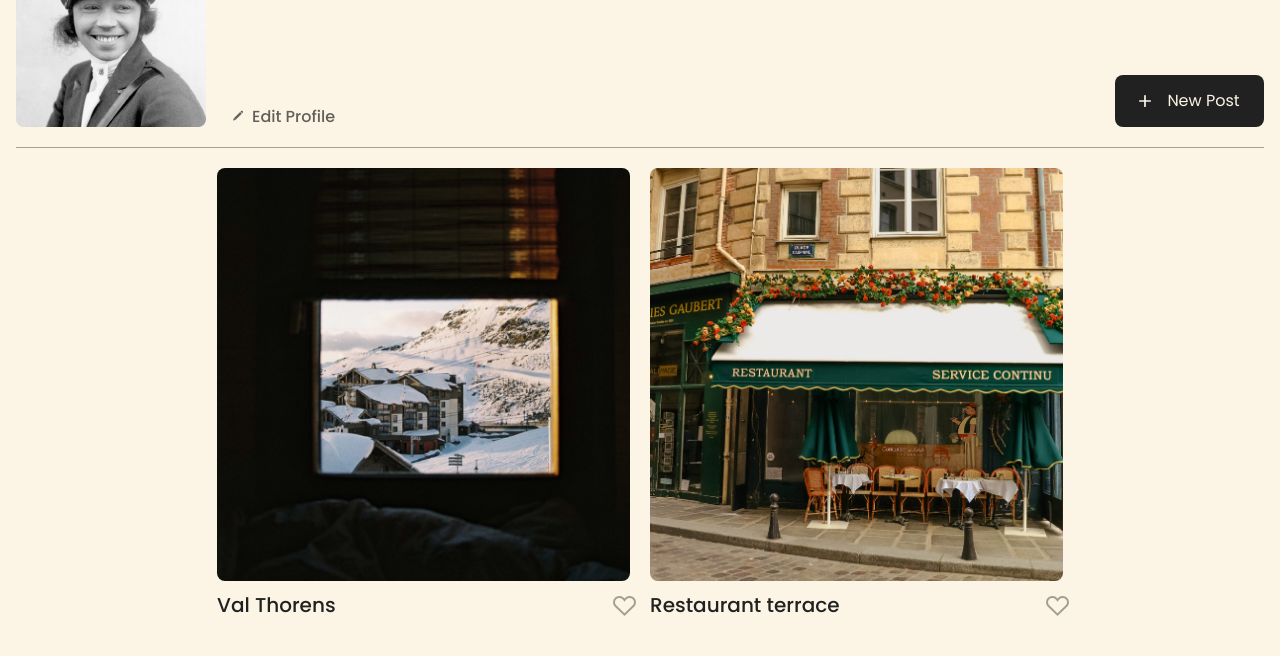
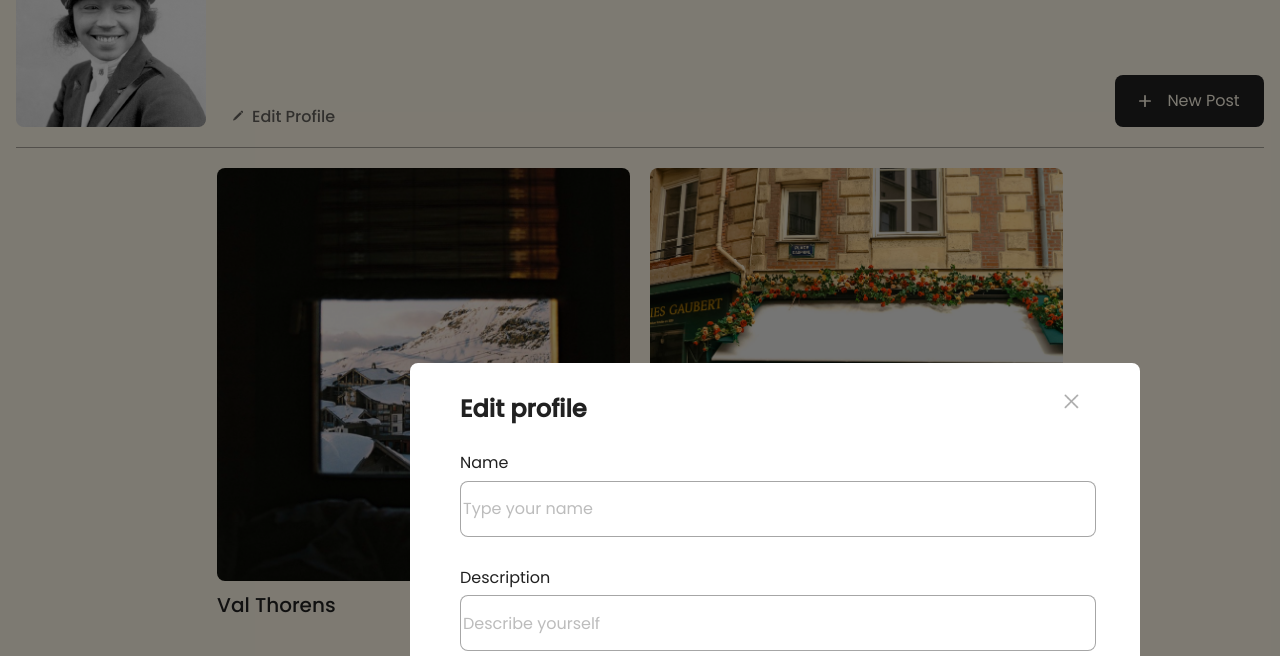
Before and after one commit to MEAGANJ03/se_project_spots_new, a plain HTML site: page index.html in a window 1280 px wide. Shown: the part 143-799 px from the top of the page. Drawn offline with Linux system fonts and the light colour scheme; grey boxes are pictures that could not be loaded.

Commit message:
new changes

```diff
--- /dev/null
+++ b/blocks/modal.css
@@ -0,0 +1,89 @@
+.modal {
+  visibility: hidden;
+  background-color: #00000080;
+  position: fixed;
+  top: 0;
+  left: 0;
+  bottom: 0;
+  right: 0;
+  width: 1550px;
+  height: 1416px;
+  display: flex;
+  justify-content: center;
+  align-items: center;
+}
+
+.modal_is-opened {
+  visibility: visible;
+}
+
+.modal__container {
+  max-width: 730px;
+  width: 100%;
+  border-radius: 8px;
+  background-color: #fff;
+  padding: 32px 50px;
+  position: relative;
+  box-sizing: border-box;
+}
+
+.modal__close-btn {
+  position: absolute;
+  top: 20px;
+  right: 50px;
+  width: 40px;
+  height: 40px;
+  border: none;
+  background-color: transparent;
+  cursor: pointer;
+}
+
+.modal__icon {
+  width: 30px;
+  height: 30px;
+}
+
+.modal__title {
+  margin: 0 0 32px;
+  width: 630;
+  height: 40;
+  opacity: 1;
+  gap: 421px;
+}
+
+.modal__form {
+  display: flex;
+  flex-direction: column;
+}
+
+.modal__label {
+  margin: 0 0 32px;
+}
+
+.modal__input {
+  display: block;
+  margin: 8px 0 0;
+  width: 630px;
+  height: 52px;
+  border: 1px solid #21212166;
+  border-radius: 8px;
+}
+
+.modal__input::placeholder {
+  color: #2121214d;
+}
+
+.modal__submit-btn {
+  max-width: 156px;
+  height: 52px;
+  opacity: 1;
+  border-radius: 8px;
+  padding-top: 17px;
+  padding-right: 33px;
+  padding-bottom: 18px;
+  padding-left: 32px;
+  gap: 8px;
+  color: #fff;
+  background-color: #212121;
+  cursor: pointer;
+}
--- a/index.html
+++ b/index.html
@@ -14,11 +14,7 @@
   <body>
     <div class="page">
       <header class="header">
-        <img
-          src="./images/logo(2).svg"
-          alt="Spots Logo"
-          class="header__logo"
-        />
+        <img src="./images/logo(2).svg" alt="Spots Logo" class="header__logo" />
       </header>
       <main class="content">
         <section class="profile page__section">
@@ -158,6 +154,72 @@
       <footer class="footer">
         <p class="footer__copyright">2023 © Spots</p>
       </footer>
+      <div class="modal modal_is-opened">
+        <div class="modal__container">
+          <button type="button" class="modal__close-btn">
+            <img
+              src="./images/closeIcon.png"
+              alt="Close Icon"
+              class="modal__icon"
+            />
+          </button>
+          <h2 class="modal__title">Edit profile</h2>
+          <form class="modal__form">
+            <label for="profile-name-input" class="modal__label">
+              Name
+              <input
+                id="profile-name-input"
+                type="text"
+                class="modal__input"
+                placeholder="Type your name"
+              />
+            </label>
+            <label for="profile-description-input" class="modal__label">
+              Description
+              <input
+                id="profile-description-input"
+                type="text"
+                class="modal__input"
+                placeholder="Describe yourself"
+              />
+            </label>
+            <button type="submit" class="modal__submit-btn">Save</button>
+          </form>
+        </div>
+      </div>
+      <div class="modal">
+        <div class="modal__container">
+          <button type="button" class="modal__close-btn">
+            <img
+              src="./images/closeIcon.png"
+              alt="Close Icon"
+              class="modal__icon"
+            />
+          </button>
+          <h2 class="modal__title">New post</h2>
+          <form class="modal__form">
+            <label for="card-image-input" class="modal__label">
+              Image Link
+              <input
+                id="card-image-input"
+                type="url"
+                class="modal__input"
+                placeholder="Paste a link to the picture"
+              />
+            </label>
+            <label for="card-caption-input" class="modal__label">
+              Caption
+              <input
+                id="card-caption-input"
+                type="text"
+                class="modal__input"
+                placeholder="Type your caption"
+              />
+            </label>
+            <button type="submit" class="modal__submit-btn">Save</button>
+          </form>
+        </div>
+      </div>
     </div>
   </body>
 </html>
--- a/pages/index.css
+++ b/pages/index.css
@@ -7,3 +7,4 @@
 @import url(../blocks/cards.css);
 @import url(../blocks/card.css);
 @import url(../blocks/footer.css);
+@import url(../blocks/modal.css);
```
Also changed, not shown: images/closeIcon.png (added).
